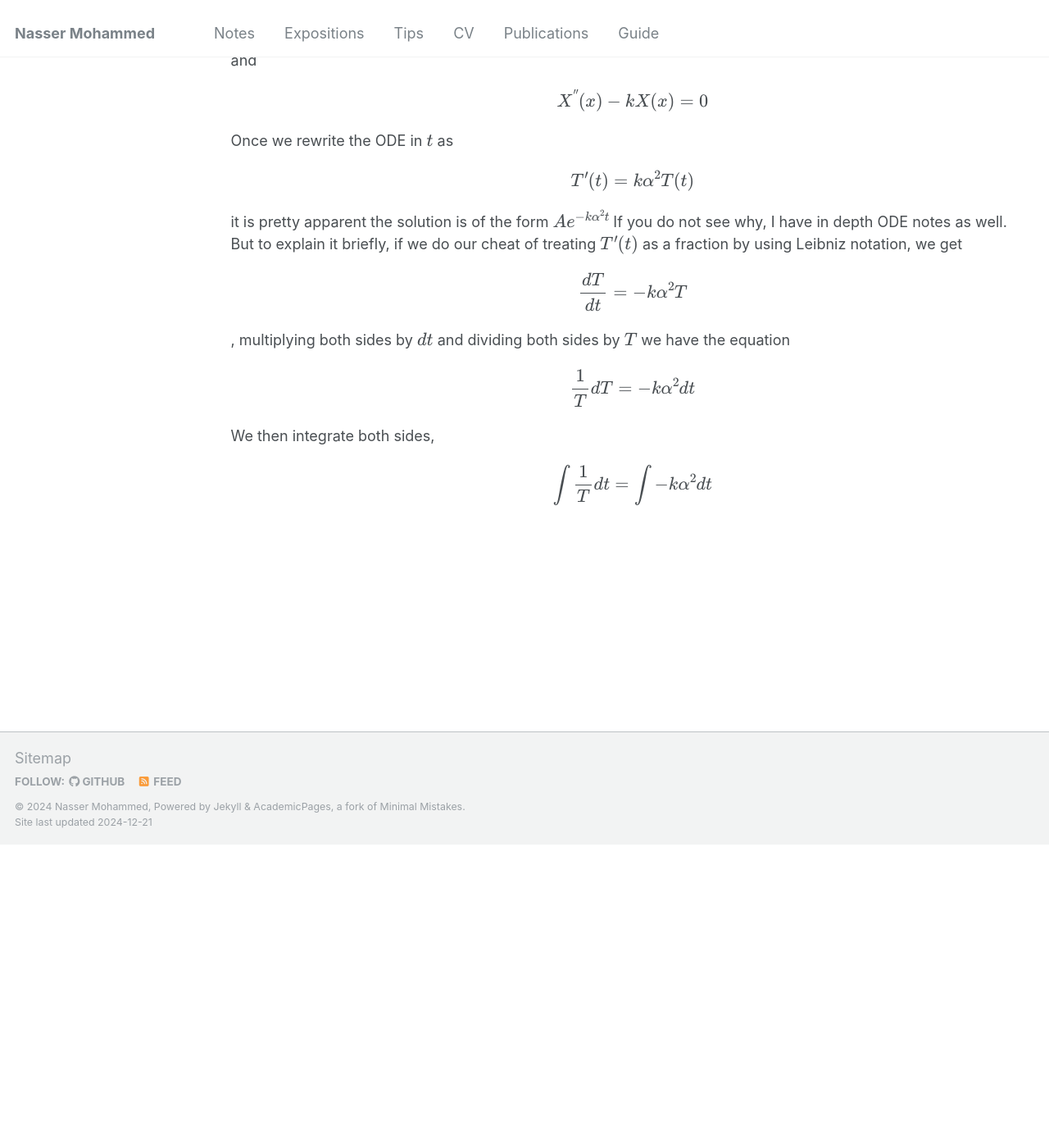
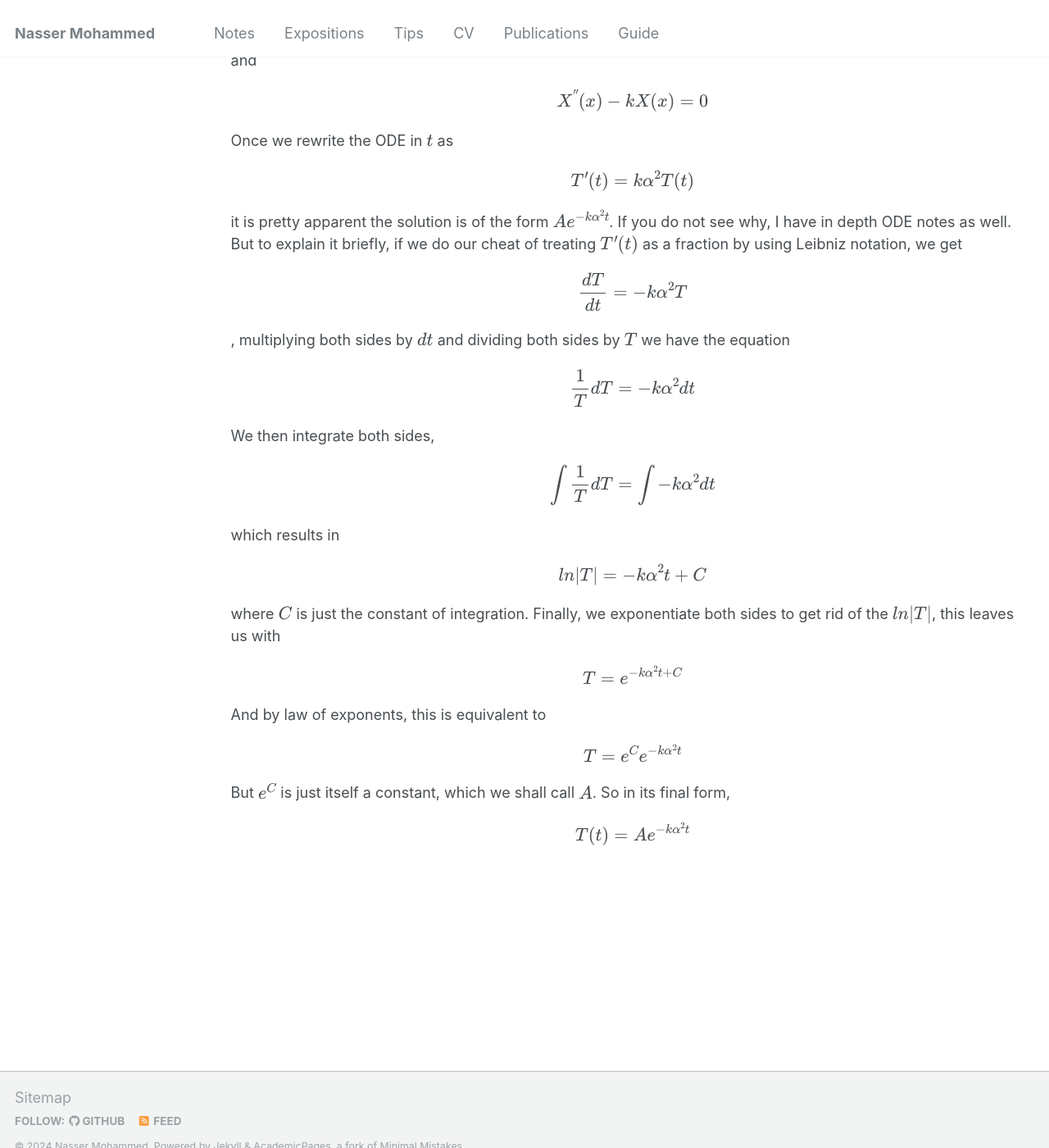
Before and after one commit to Nasser-Mohammed/Nasser-Mohammed.github.io, a Jekyll site: the page built from _pages/notes/pde/heatequation.md, in a window 1280 px wide and 1400 px high, scrolled down 2910 px. Shown: the whole window at 82% size. Built offline with Jekyll 4.4.1, drawn with Linux system fonts in a browser that asks for light colours; before the commit the page ends 3940 px from its top, so only the background shows below that.

Commit message:
Update heatequation.md

```diff
--- a/_pages/notes/pde/heatequation.md
+++ b/_pages/notes/pde/heatequation.md
@@ -42,5 +42,6 @@ For simplicity in future computation, I will also move the \\(\alpha^2\\) term t
 Here, we come to a very important conclusion. Since the left hand side of the equation is strictly in terms of \\(t\\) and the right hand side is strictly in terms of \\(x\\), then for example, if we allow \\(t\\) to vary, the right hand side of of the equation: \\[\frac{X^{\''}(x)}{X(x)}\\] will not change, since it is only dependent on \\(x\\). What this tells us, is that the ratio: \\[\frac{T'(t)}{\alpha^2T(t)}\\] is **constant**. i.e. \\(\alpha^2T(t)\\) is always inversely proportional to \\(T'(t)\\), and therefore is constant and does not change. The same logic can be used in the opposite direction, if we allow \\(x\\) to vary, we can say the same thing about the ratio of \\(\frac{X^{\''}(x)}{X(x)}\\) being **constant**. We call this constant **k**, and we know that \\[\frac{T'(t)}{\alpha^2T(t)} = \frac{X^{\''}(x)}{X(x)} = k\\]
 We are now in a position to start finding functions that satisfy this equation. Now we will treat our previous equation, as two separate equations, that is \\[\frac{T'(t)}{\alpha^2T(t)} = k\\] and \\[\frac{X^{\''}(x)}{X(x)} = k\\]
 By rearranging the equations as below, we see we have two linear homogenous ODEs. The ODE in \\(t\\) is of first order and the ODE in \\(x\\) is of second order. \\[T'(t) - k\alpha^2T(t) = 0\\] and \\[X^{\''}(x) - kX(x) = 0\\]
-Once we rewrite the ODE in \\(t\\) as \\[T'(t) = k\alpha^2T(t)\\] it is pretty apparent the solution is of the form \\(Ae^{-k\alpha^2t}\\)
-If you do not see why, I have in depth ODE notes as well. But to explain it briefly, if we do our cheat of treating \\(T'(t)\\) as a fraction by using Leibniz notation, we get \\[\frac{dT}{dt} = -k\alpha^2T\\], multiplying both sides by \\(dt\\) and dividing both sides by \\(T\\) we have the equation \\[\frac{1}{T}dT = -k\alpha^2dt\\] We then integrate both sides, \\[\int \frac{1}{T}dt = \int -k\alpha^2dt\\]
+Once we rewrite the ODE in \\(t\\) as \\[T'(t) = k\alpha^2T(t)\\] it is pretty apparent the solution is of the form \\(Ae^{-k\alpha^2t}\\).
+If you do not see why, I have in depth ODE notes as well. But to explain it briefly, if we do our cheat of treating \\(T'(t)\\) as a fraction by using Leibniz notation, we get \\[\frac{dT}{dt} = -k\alpha^2T\\], multiplying both sides by \\(dt\\) and dividing both sides by \\(T\\) we have the equation \\[\frac{1}{T}dT = -k\alpha^2dt\\] We then integrate both sides, \\[\int \frac{1}{T}dT = \int -k\alpha^2dt\\]
+which results in \\[ln|T| = -k\alpha^2t + C\\] where \\(C\\) is just the constant of integration. Finally, we exponentiate both sides to get rid of the \\(ln|T|\\), this leaves us with \\[T = e^{-k\alpha^2t + C}\\] And by law of exponents, this is equivalent to \\[T = e^Ce^{-k\alpha^2t}\\] But \\(e^C\\) is just itself a constant, which we shall call \\(A\\). So in its final form, \\[T(t) = Ae^{-k\alpha^2t}\\]
```
